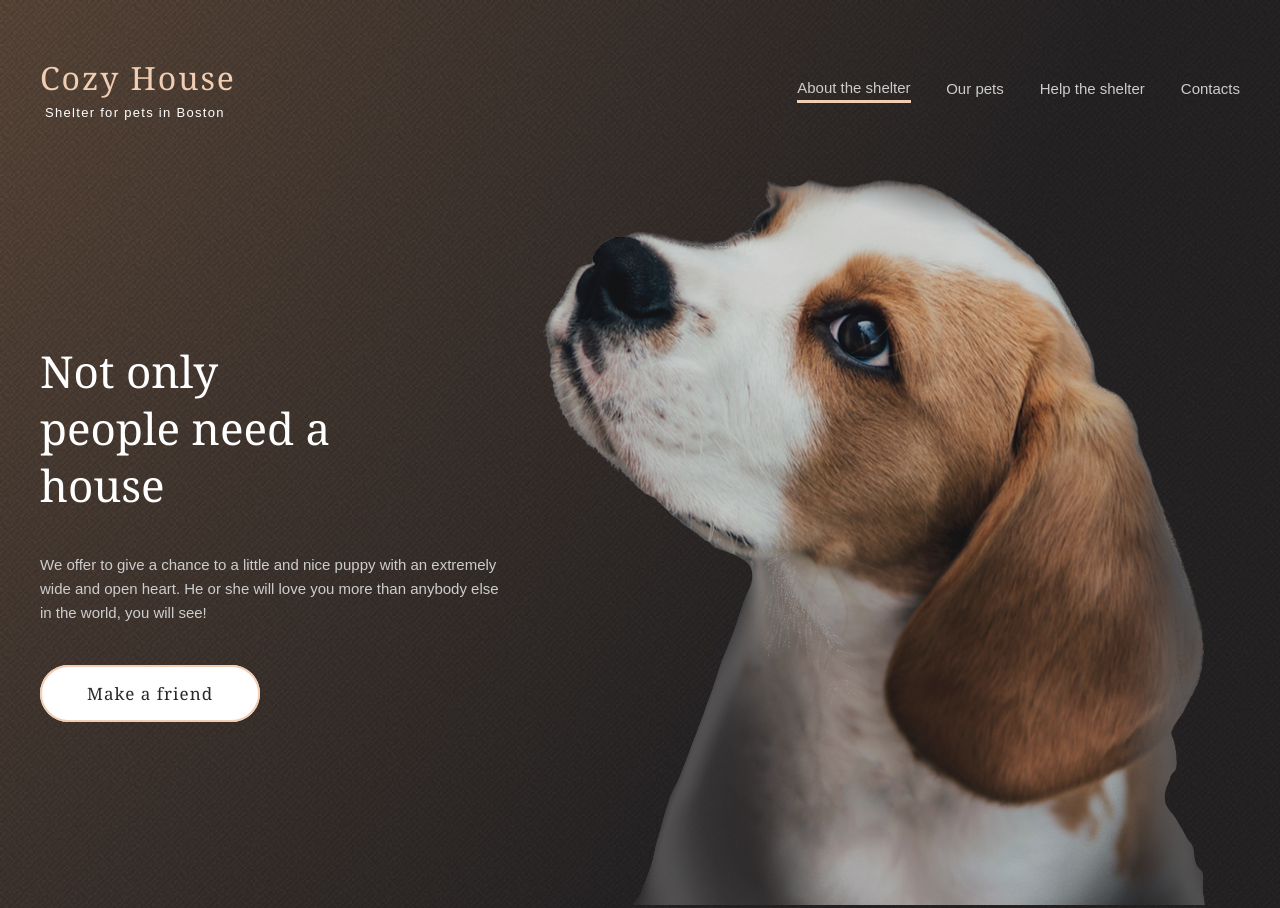
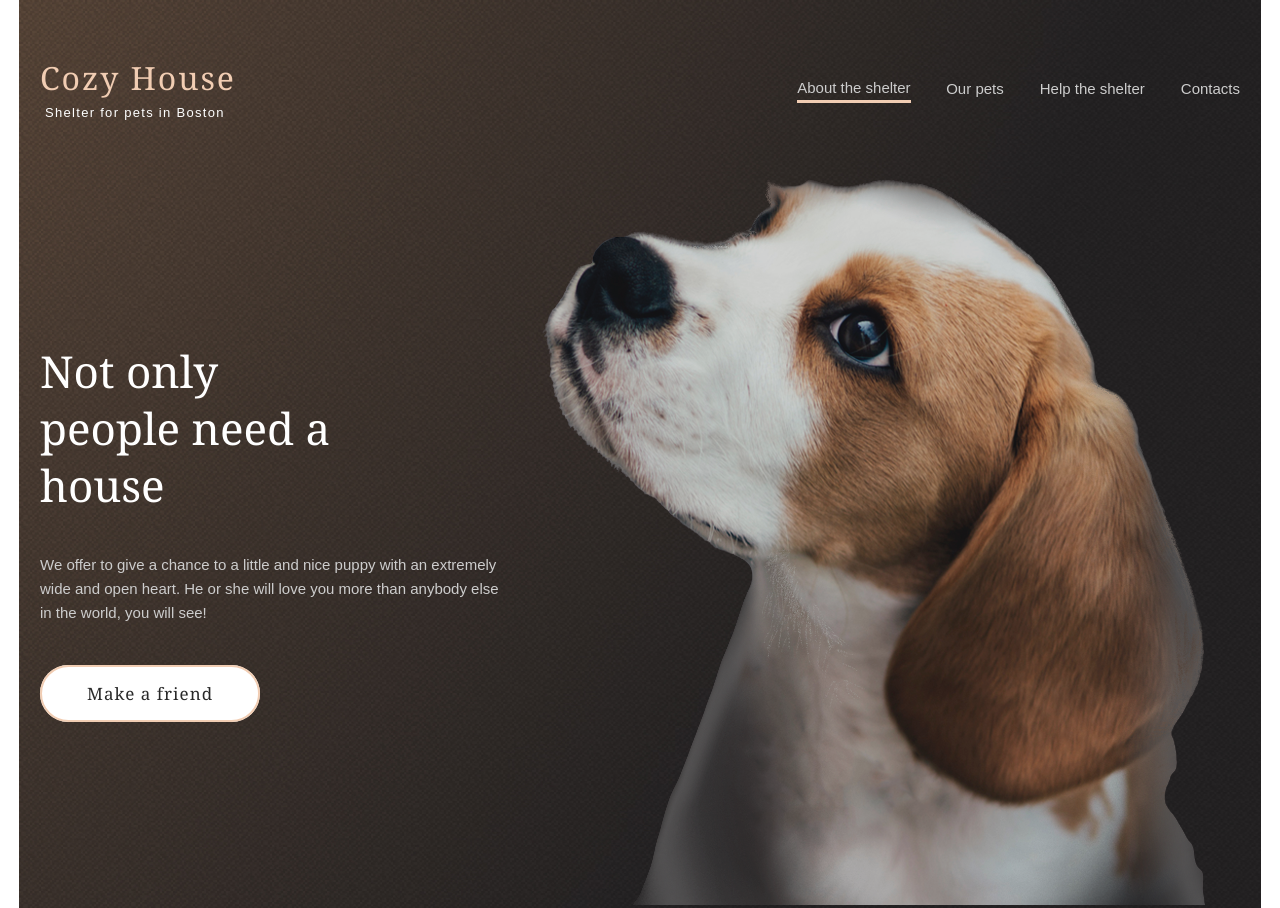
Before and after one commit to masya2021/Shelter, a plain HTML site: page pages/main/index.html in a window 1280 px wide. Shown: the top 908 px of the page. Drawn offline with Linux system fonts and the light colour scheme.

Commit message:
feat:change css and html files

```diff
--- a/pages/main/style.css
+++ b/pages/main/style.css
@@ -53,8 +53,8 @@ table {
 /* = = = = = = = = = = = = = = = = = = = = = = = = = = = = = = = */
 
 .wrapper{
-    max-width: 1280px;
-    width: 100%;
+    /* max-width: 1280px; */
+    width: 97%;
     margin: 0 auto;
 }
 
@@ -67,6 +67,7 @@ table {
 .header {
     height: 908px;
     background-image: url(/assets/images/main/start-screen-background-light.jpg);
+    background-size: cover;
 }
 
 .header__container {
@@ -622,6 +623,7 @@ padding-top: 1%;
 .footer{
     height: 350px;
     background-image: url(/assets/images/Footer/footer-background.jpg);
+    background-size: cover;
 }
 
 .footer__container{
```
